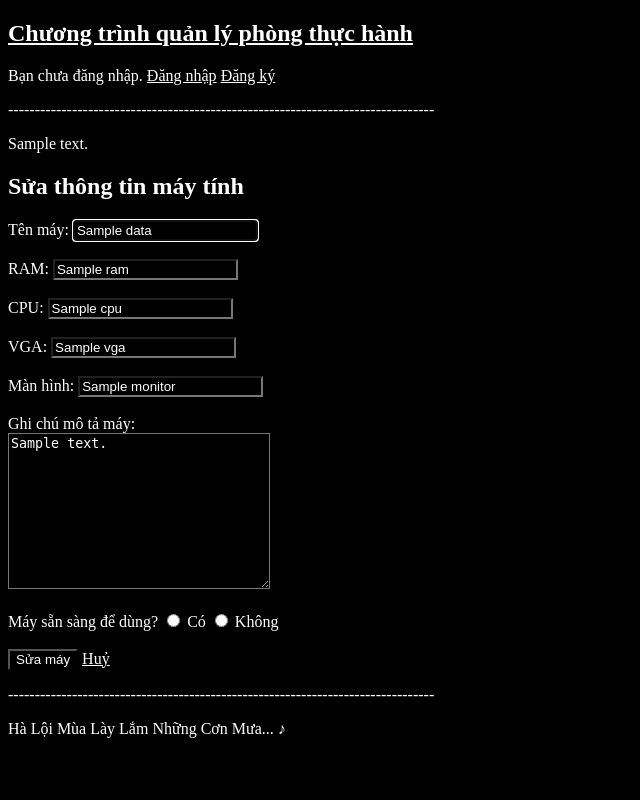
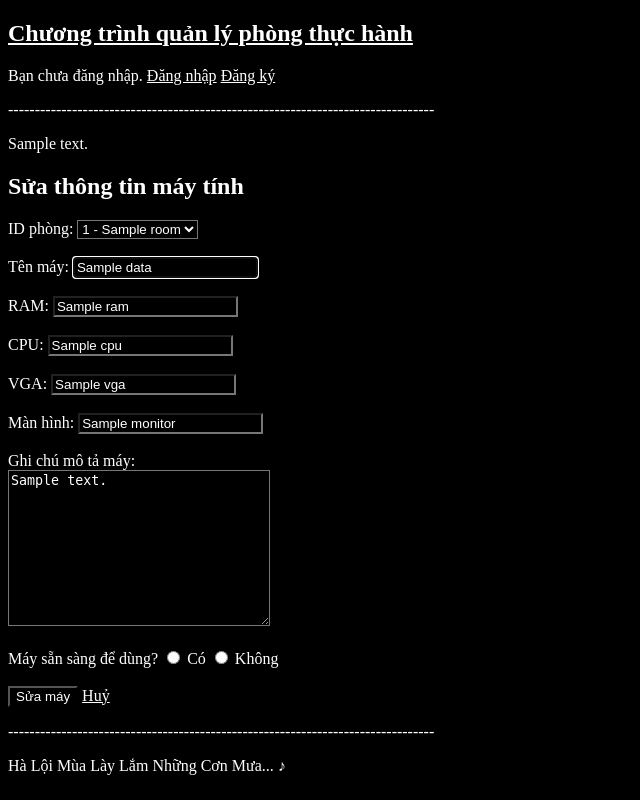
Before and after one commit to SweetLighthouse/php_quan_ly_phong_thuc_hanh, a PHP site: template views/edit computer.php in a window 1280 px wide. Shown: the whole page, without its empty margins (0-640 px from the left). Run offline with PHP 8.4, Linux system fonts and the light colour scheme; the template is opened without the code that fills it: most values are stand-ins (such as "Sample title", 1, 10 or a date in 2020).

Commit message:
computer model is now can modify its room_id. computer controller handle the user's right to modify computer's room_id.

```diff
--- a/views/edit computer.php
+++ b/views/edit computer.php
@@ -13,6 +13,13 @@
     <?= $data['message'] ?? '' ?>
     <form action="/computer/edit" method="post">
         <h2>Sửa thông tin máy tính</h2>
+
+        <label for="room_id">ID phòng: </label>
+        <select name="room_id" id="room_id">
+            <?php foreach ($data['room_list'] as $room) : ?>
+                <option value="<?= $room['id'] ?>"><?= "$room[id] - $room[name]" ?></option>
+            <?php endforeach; ?>
+        </select><br><br>
 
         <input type="hidden" name="id" value="<?= $data['id'] ?? '' ?>">
 
--- a/views/new computer.php
+++ b/views/new computer.php
@@ -17,8 +17,8 @@
 
         <label for="room_id">ID phòng: </label>
         <select name="room_id" id="room_id">
-            <?php foreach ($data['room_id_list'] as $k => $v) : ?>
-                <option value="<?= $v['id'] ?>"><?= "$v[id] - $v[name]" ?></option>
+            <?php foreach ($data['room_id_list'] as $k => $room) : ?>
+                <option value="<?= $room['id'] ?>"><?= "$room[id] - $room[name]" ?></option>
             <?php endforeach; ?>
         </select><br><br>
         <label for="name">Tên máy: </label>
```
Also changed, not shown: controllers/computer.php (+7 -8 lines).
